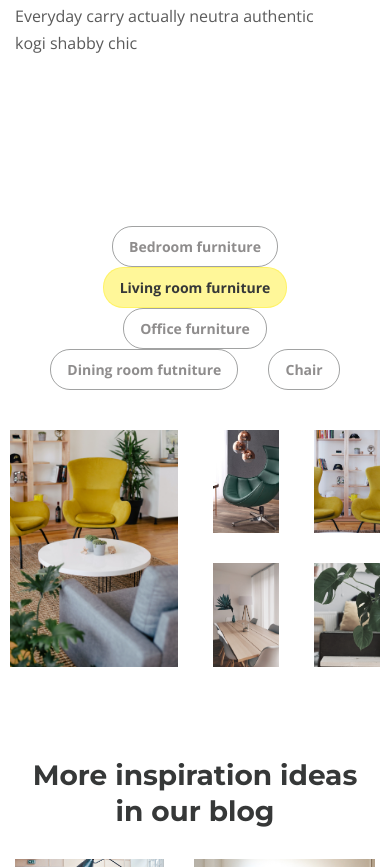
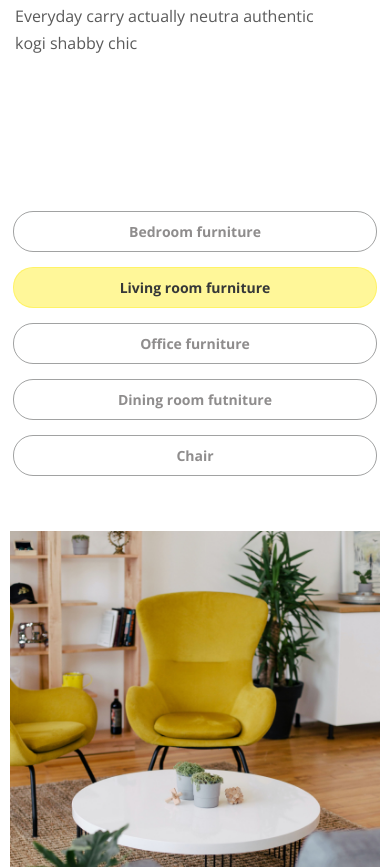
Before and after one commit to User-960/Project-desire, a website: page app/index.html in a window 390 px wide. Shown: the part 3582-4449 px from the top of the page. Drawn offline with nearby package versions, Linux system fonts and the light colour scheme.

Commit message:
Issue 08.08.01 - Add adaptive for element gallery in index.html

```diff
--- a/app/scss/_media.scss
+++ b/app/scss/_media.scss
@@ -18,6 +18,13 @@
 }
 
 @media (max-width: 992px) {
+  .gallery__items {
+    gap: 10px;
+  }
+  .gallery__btn {
+    padding: 6px 9px;
+    margin: 0px 3px;
+  }
   .footer__info {
     width: 380px;
   }
@@ -81,6 +88,12 @@
   .works-path__item--measurements {
     margin-left: 100px;
   }
+  .gallery__buttons {
+    display: grid;
+  }
+  .gallery__btn {
+    margin-bottom: 15px;
+  }
 }
 
 @media (max-width: 650px) {
@@ -118,7 +131,7 @@
     padding-top: 0;
   }
   .works-path__item-text {
-    min-height: 75px;
+    min-height: 60px;
   }
   .works-path__item {
     width: 90%;
@@ -187,6 +200,13 @@
    font-size: 16px;
    line-height: 27px;
  }
+ .gallery__items {
+   grid-template-columns: repeat(1, 1fr);
+ }
+ .gallery__item:first-child {
+   grid-column: span 1;
+   grid-row: span 1;
+ }
 }
 
 @media (max-width: 375px) {
```
Also changed, not shown: app/css/style.min.css.
